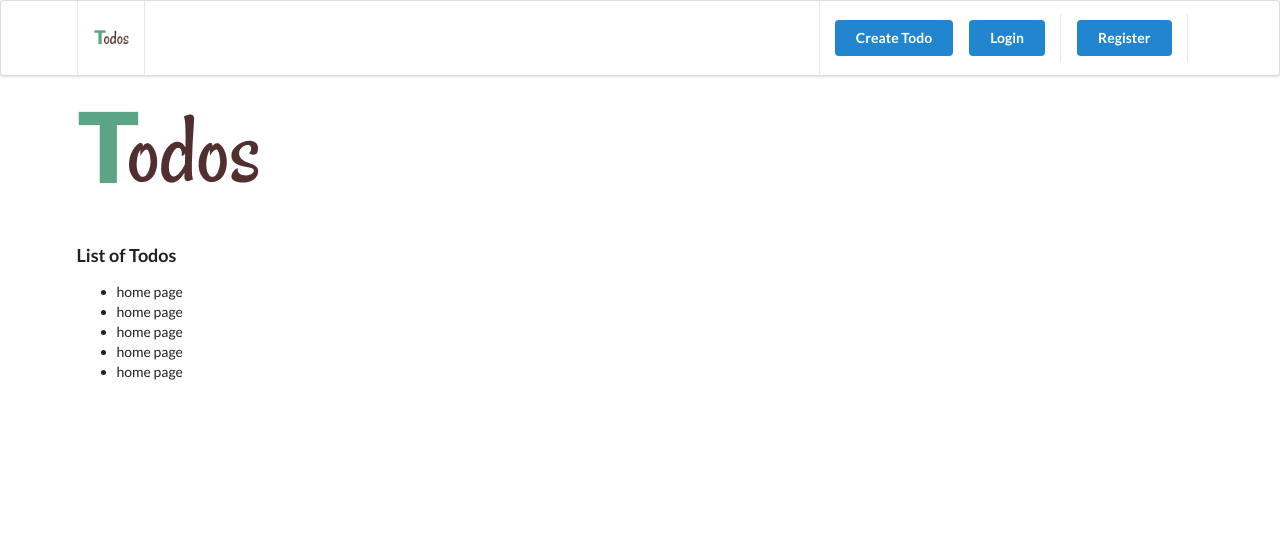
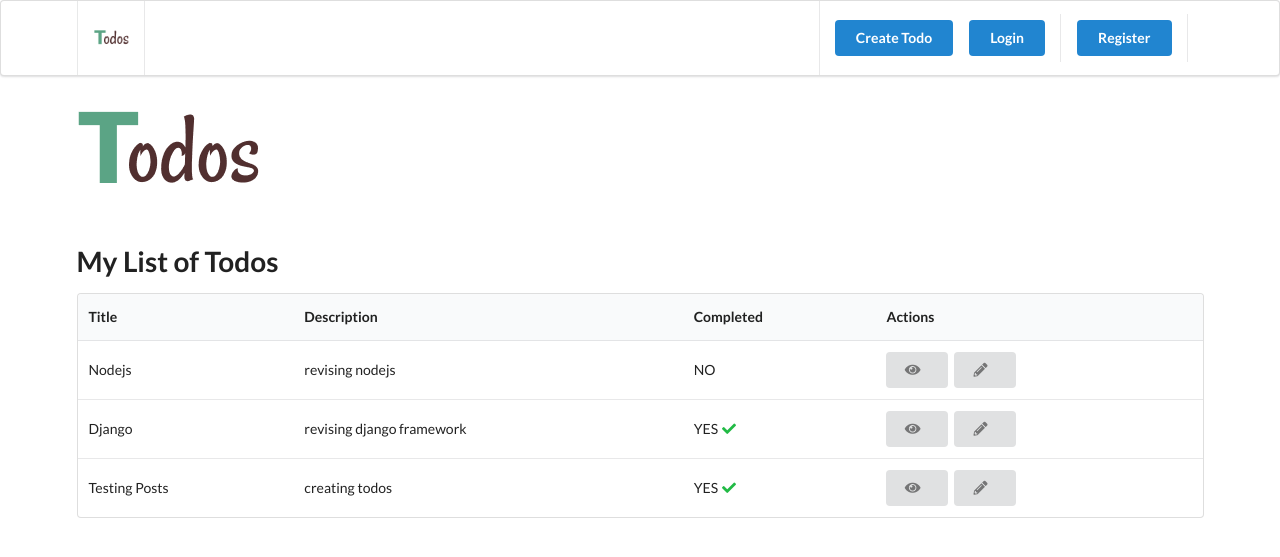
Before and after one commit to taremwa/djTodo, a Django app: page / in a window 1280 px wide. Shown: the top 557 px of the page. Run offline with Django 3.2, Linux system fonts and the light colour scheme; data comes from the database, SQL or seed files in the repository; both versions use the stored data as it was after the commit.

Commit message:
Retrieving created todo tasks with database model queries

```diff
--- a/todo/views.py
+++ b/todo/views.py
@@ -7,7 +7,9 @@ from django.urls import reverse
 # Create your views here.
 
 def index(request):
-    return render(request, 'todo/index.html')
+    todos = Todo.objects.all()
+    context = {'todos': todos}
+    return render(request, 'todo/index.html', context)
 
 def create_todo(request):
     form = TodoForm()
--- a/todosite/templates/_partials/header.html
+++ b/todosite/templates/_partials/header.html
@@ -2,7 +2,7 @@
 
 <div class="ui menu">
     <div class="ui container">
-        <a href="" class="header item">
+        <a href="{% url 'home' %}" class="header item">
             <img class="logo" class="logo" src="{% static 'img/Logo.png' %}" />
         </a>
 
--- a/todosite/templates/todo/index.html
+++ b/todosite/templates/todo/index.html
@@ -7,14 +7,68 @@
 
     <img src="{% static 'img/Logo.png' %}" />
 
-    <h3>List of Todos</h3>
+    <h1 class="ui header">My List of Todos</h1>
+    {% if todos %}
 
-    <ul>
-        <li>home page</li>
-        <li>home page</li>
-        <li>home page</li>
-        <li>home page</li>
-        <li>home page</li>
-    </ul>
+    <table class="ui table">
+        <thead>
+            <tr>
+                <th>Title</th>
+                <th>Description</th>
+                <th>Completed</th>
+                <th>Actions</th>
+            </tr>
+        </thead>
+
+        <tbody>
+
+            {% for todo in todos %}
+
+            <tr>
+                <td>{{todo.title}}</td>
+                <td>{{todo.description}}</td>
+
+
+                <td>
+                    {% if todo.is_completed %}
+
+                        YES <i class="check icon green"></i>
+
+                    {% else %}
+
+                        NO
+
+                    {% endif %}
+
+                </td>
+
+                <td>
+                    <a href="" class="ui button">
+                        <i class="eye icon"></i>
+                    </a>
+
+                    <a href="" class="ui button">
+                        <i class="pencil icon"></i>
+                    </a>
+                </td>
+
+            </tr>
+
+            {% endfor %}
+
+        </tbody>
+    </table>
+
+    {% else %}
+
+    <div class="ui message">
+        <div class="header">
+            No Items yet!
+        </div>
+        <p>You can create your first todo task <a href="{% url 'create-todo' %}">Add new</a></p>
+    </div>
+
+    {% endif %}
+
 
 {% endblock content %}
```
Also changed, not shown: db.sqlite3.
